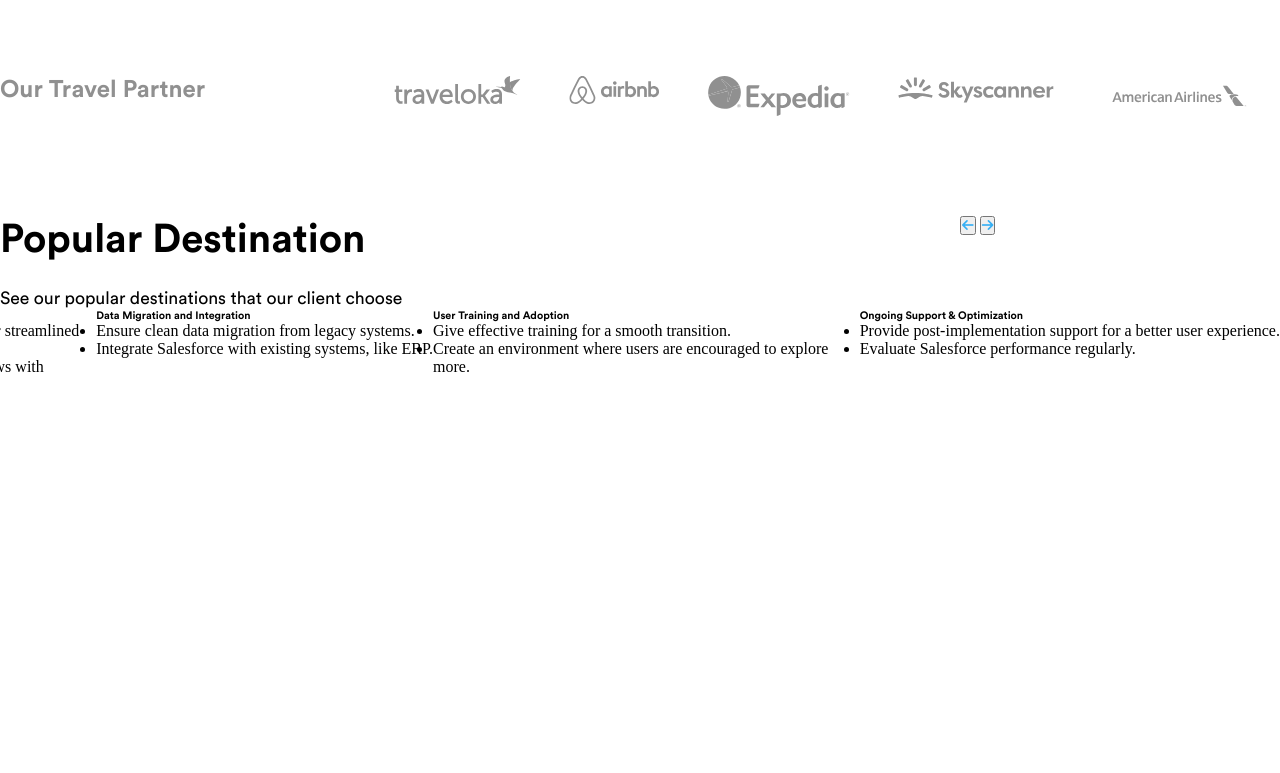
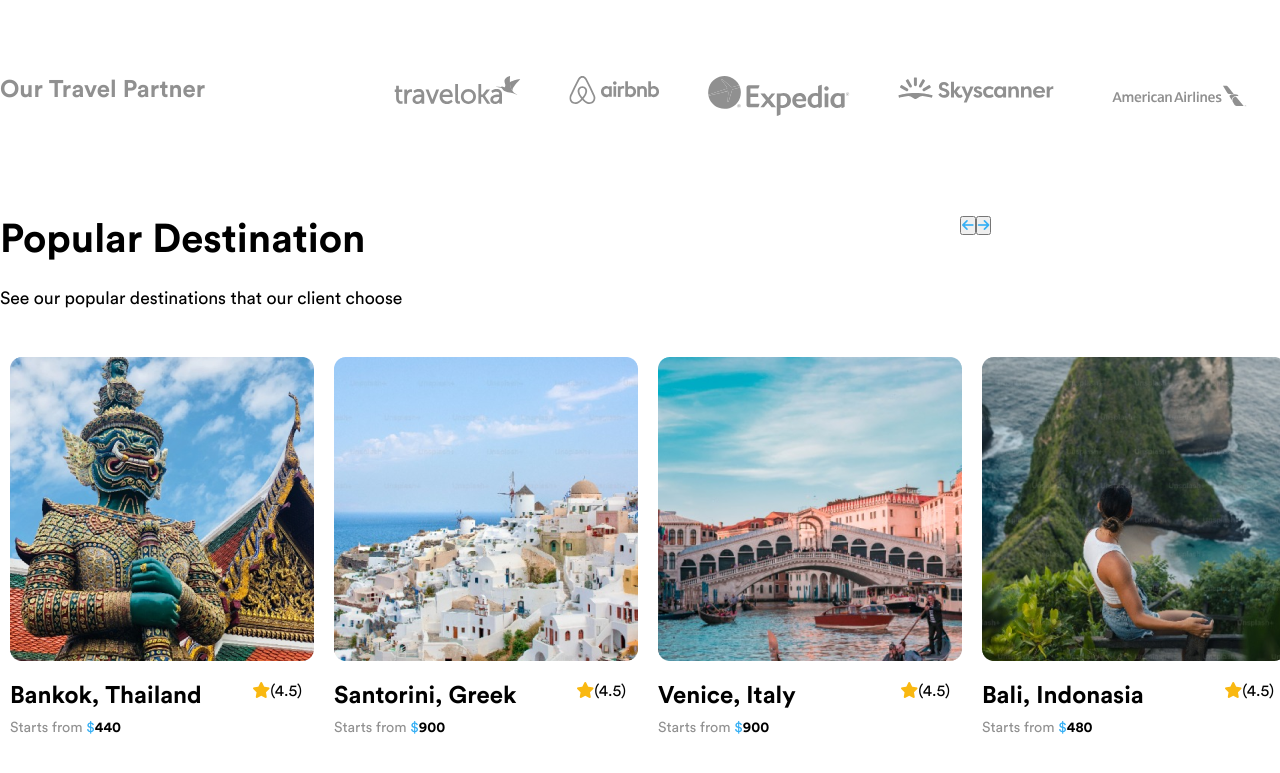
Before and after one commit to tusharbishttoshi/appinv, a plain HTML site: page index.html in a window 1280 px wide. Shown: the part 725-1498 px from the top of the page. Before the commit the page ends 1167 px from the top, so only its background shows below. Drawn offline with Linux system fonts and the light colour scheme; files whose address does not match are found by name.

Commit message:
created slider and updated functionality

```diff
--- a/assets/css/style.css
+++ b/assets/css/style.css
@@ -362,3 +362,46 @@ color: var(--grayColor);
     max-width: 75%;
     flex: 0 0 auto;
 }
+.d-none{
+    display: none;
+}
+@media only screen and (min-width:768px){
+    .d-md-flex{
+        display: flex;
+    }
+}
+.flex-wrap{
+    flex-wrap: wrap;
+}
+.slideZConsultMethodCard{
+    padding: 3rem 0 0 0;
+    font-family: 'CircularStd-Book';
+}
+.slideZConsultMethod{
+    padding-left: 10px;
+    padding-right: 10px;
+}
+.slideZConsultMethodCard div p:first-child{
+    font-family: 'CircularStd-Bold';
+    font-size: 1.5rem;
+}
+.slideZConsultMethodCard div p+p{
+    font-size: 0.9rem;
+    color: var(--grayColor);
+}
+.slideZConsultMethodCard div p span{
+    color: var(--primaryColor);
+}
+.slideZConsultMethodCard div i{
+    color: var(--starColor);
+}
+.slideZConsultMethodCard div p span+span{
+    color: #000;
+    font-family: 'CircularStd-Bold';
+}
+.pt-2{
+    padding-top: 0.5rem;
+}
+.pt-3{
+    padding-top: 1rem;
+}
--- a/index.html
+++ b/index.html
@@ -168,143 +168,124 @@
                 </div>
                 <div class="tourDestinantionCards" id="slider">
                     <div class="col-lg-4 col-md-6 col-12 slideZConsultMethod h-auto">
-                       <div class="slideZConsultMethodCard rounded-4 p-4 h-100">
-                           <h6>Discovery &amp; Requirement Gathering</h6>
-                           <ul>
-                               <li class="py-2">Conduct a brief analysis of business goals and challenges.</li>
-                               <li class="py-2">Identify specific requirements to align with the company’s expectations.</li>
-                           </ul>
+                       <div class="slideZConsultMethodCard  h-100">
+                           <figure>
+                                <img src="./assets/images/venice.png" class="img-fluid"/>
+                           </figure>
+                           <div class="row pt-3 justify-content-between">
+                            <div>
+                                <p>Venice, Italy</p>
+                                <p class="pt-2">Starts from <span>$</span><span>900</span></p>
+                            </div>
+                            <div class="pe-2">
+                                <i class="fa-solid fa-star"></i>(4.5)
+                            </div>
+                           </div>
                         </div>
                     </div>
                     <div class="col-lg-4 col-md-6 col-12 slideZConsultMethod h-auto">
-                       <div class="slideZConsultMethodCard rounded-4 p-4 h-100">
-                           <h6>Tailored Solution Design</h6>
-                           <ul>
-                               <li class="py-2">Design workflows, automation, and integrations for streamlined operations.</li>
-                               <li class="py-2">Prioritize scalability to ensure that the solution grows with business.</li>
-                           </ul>
-                        </div>
+                        <div class="slideZConsultMethodCard  h-100">
+                            <figure>
+                                 <img src="./assets/images/bali.png" class="img-fluid"/>
+                            </figure>
+                            <div class="row pt-3 justify-content-between">
+                             <div>
+                                 <p>Bali, Indonasia</p>
+                                 <p class="pt-2">Starts from <span>$</span><span>480</span></p>
+                             </div>
+                             <div class="pe-2">
+                                 <i class="fa-solid fa-star"></i>(4.5)
+                             </div>
+                            </div>
+                         </div>
                     </div>
                     <div class="col-lg-4 col-md-6 col-12 slideZConsultMethod h-auto">
-                      <div class="slideZConsultMethodCard rounded-4 p-4 h-100">
-                           <h6>Data Migration and Integration</h6>
-                           <ul>
-                               <li class="py-2">Ensure clean data migration from legacy systems.</li>
-                               <li class="py-2">Integrate Salesforce with existing systems, like ERP.</li>
-                           </ul>
-                        </div>
+                        <div class="slideZConsultMethodCard  h-100">
+                            <figure>
+                                 <img src="./assets/images/bankok.png" class="img-fluid"/>
+                            </figure>
+                            <div class="row pt-3 justify-content-between">
+                             <div>
+                                 <p>Bankok, Thailand</p>
+                                 <p class="pt-2">Starts from <span>$</span><span>440</span></p>
+                             </div>
+                             <div class="pe-2">
+                                 <i class="fa-solid fa-star"></i>(4.5)
+                             </div>
+                            </div>
+                         </div>
                     </div>
                     <div class="col-lg-4 col-md-6 col-12 slideZConsultMethod h-auto">
-                      <div class="slideZConsultMethodCard rounded-4 p-4 h-100">
-                           <h6>User Training and Adoption</h6>
-                           <ul>
-                               <li class="py-2">Give effective training for a smooth transition.</li>
-                               <li class="py-2">Create an environment where users are encouraged to explore more.</li>
-                           </ul>
-                        </div>
+                        <div class="slideZConsultMethodCard  h-100">
+                            <figure>
+                                 <img src="./assets/images/santorini.png" class="img-fluid"/>
+                            </figure>
+                            <div class="row pt-3 justify-content-between">
+                             <div>
+                                 <p>Santorini, Greek</p>
+                                 <p class="pt-2">Starts from <span>$</span><span>900</span></p>
+                             </div>
+                             <div class="pe-2">
+                                 <i class="fa-solid fa-star"></i>(4.5)
+                             </div>
+                            </div>
+                         </div>
                     </div>
                     <div class="col-lg-4 col-md-6 col-12 slideZConsultMethod h-auto">
-                      <div class="slideZConsultMethodCard rounded-4 p-4 h-100">
-                           <h6>Ongoing Support &amp; Optimization</h6>
-                           <ul>
-                               <li class="py-2">Provide post-implementation support for a better user experience.</li>
-                               <li class="py-2">Evaluate Salesforce performance regularly.</li>
-                           </ul>
-                        </div>
-                    </div>
+                        <div class="slideZConsultMethodCard  h-100">
+                            <figure>
+                                 <img src="./assets/images/venice.png" class="img-fluid"/>
+                            </figure>
+                            <div class="row pt-3 justify-content-between">
+                             <div>
+                                 <p>Venice, Italy</p>
+                                 <p class="pt-2">Starts from <span>$</span><span>900</span></p>
+                             </div>
+                             <div class="pe-2">
+                                 <i class="fa-solid fa-star"></i>(4.5)
+                             </div>
+                            </div>
+                         </div>
+                     </div>
+                     <div class="col-lg-4 col-md-6 col-12 slideZConsultMethod h-auto">
+                         <div class="slideZConsultMethodCard  h-100">
+                             <figure>
+                                  <img src="./assets/images/bali.png" class="img-fluid"/>
+                             </figure>
+                             <div class="row pt-3 justify-content-between">
+                              <div>
+                                  <p>Bali, Indonasia</p>
+                                  <p class="pt-2">Starts from <span>$</span><span>480</span></p>
+                              </div>
+                              <div class="pe-2">
+                                  <i class="fa-solid fa-star"></i>(4.5)
+                              </div>
+                             </div>
+                          </div>
+                     </div>
+                     <div class="col-lg-4 col-md-6 col-12 slideZConsultMethod h-auto">
+                         <div class="slideZConsultMethodCard  h-100">
+                             <figure>
+                                  <img src="./assets/images/bankok.png" class="img-fluid"/>
+                             </figure>
+                             <div class="row pt-3 justify-content-between">
+                              <div>
+                                  <p>Bankok, Thailand</p>
+                                  <p class="pt-2">Starts from <span>$</span><span>440</span></p>
+                              </div>
+                              <div class="pe-2">
+                                  <i class="fa-solid fa-star"></i>(4.5)
+                              </div>
+                             </div>
+                          </div>
+                     </div>
                  </div>
             </div>
         </section>
     </main>
     <footer></footer>
-    <script>
-        const slider = document.getElementById('slider');
-        const scrollLeftBtn = document.getElementById('scrollLeft');
-        const scrollRightBtn = document.getElementById('scrollRight');
-        const cardWidth = document.querySelector('.slideZConsultMethod').clientWidth;
-        let autoScrollInterval;
-        let numOfSlides;
+    <script src="./assets/js/index.js" type="text/javascript">
 
-        // Function to start the autoplay
-        function startAutoScroll() {
-            if (window.innerWidth > 767 && canScroll()) {
-                autoScrollInterval = setInterval(() => {
-                    if (slider.scrollLeft + slider.clientWidth >= slider.scrollWidth) {
-                        slider.scrollTo({
-                            left: 0,
-                            behavior: 'smooth'
-                        });
-                    } else {
-                        slider.scrollBy({
-                            left: cardWidth,
-                            behavior: 'smooth'
-                        });
-                    }
-                }, 2000);
-            }
-        }
-
-        // Function to stop the autoplay
-        function stopAutoScroll() {
-            clearInterval(autoScrollInterval);
-        }
-
-        // Function to handle resize events
-        function handleResize() {
-            stopAutoScroll();
-            startAutoScroll();
-        }
-
-        // Function to determine if the slider can scroll
-        function canScroll() {
-            return slider.scrollWidth > slider.clientWidth;
-        }
-
-        // Event listeners for the scroll buttons
-        scrollLeftBtn.addEventListener('click', function () {
-            stopAutoScroll();
-            if (slider.scrollLeft === 0) {
-                slider.scrollTo({
-                    left: slider.scrollWidth,
-                    behavior: 'smooth'
-                });
-            } else {
-                slider.scrollBy({
-                    left: -cardWidth,
-                    behavior: 'smooth'
-                });
-            }
-        });
-
-        scrollRightBtn.addEventListener('click', function () {
-            stopAutoScroll();
-            if (slider.scrollLeft + slider.clientWidth >= slider.scrollWidth) {
-                slider.scrollTo({
-                    left: 0,
-                    behavior: 'smooth'
-                });
-            } else {
-                slider.scrollBy({
-                    left: cardWidth,
-                    behavior: 'smooth'
-                });
-            }
-        });
-
-        // Start autoplay initially if possible
-        startAutoScroll();
-
-        // Pause autoplay on mouse hover
-        slider.addEventListener('mouseenter', stopAutoScroll);
-
-        // Resume autoplay on mouse leave
-        slider.addEventListener('mouseleave', startAutoScroll);
-
-        // Handle window resize to check for width changes
-        window.addEventListener('resize', handleResize);
-
-        // Adjust initial scroll position for seamless looping
-        slider.scrollLeft = 0;
     </script>
 </body>
 </html>
```
Also changed, not shown: assets/js/index.js (added, +87 -0 lines), assets/images/bali.png (added), assets/images/bankok.png (added), assets/images/santorini.png (added), assets/images/venice.png (added).
